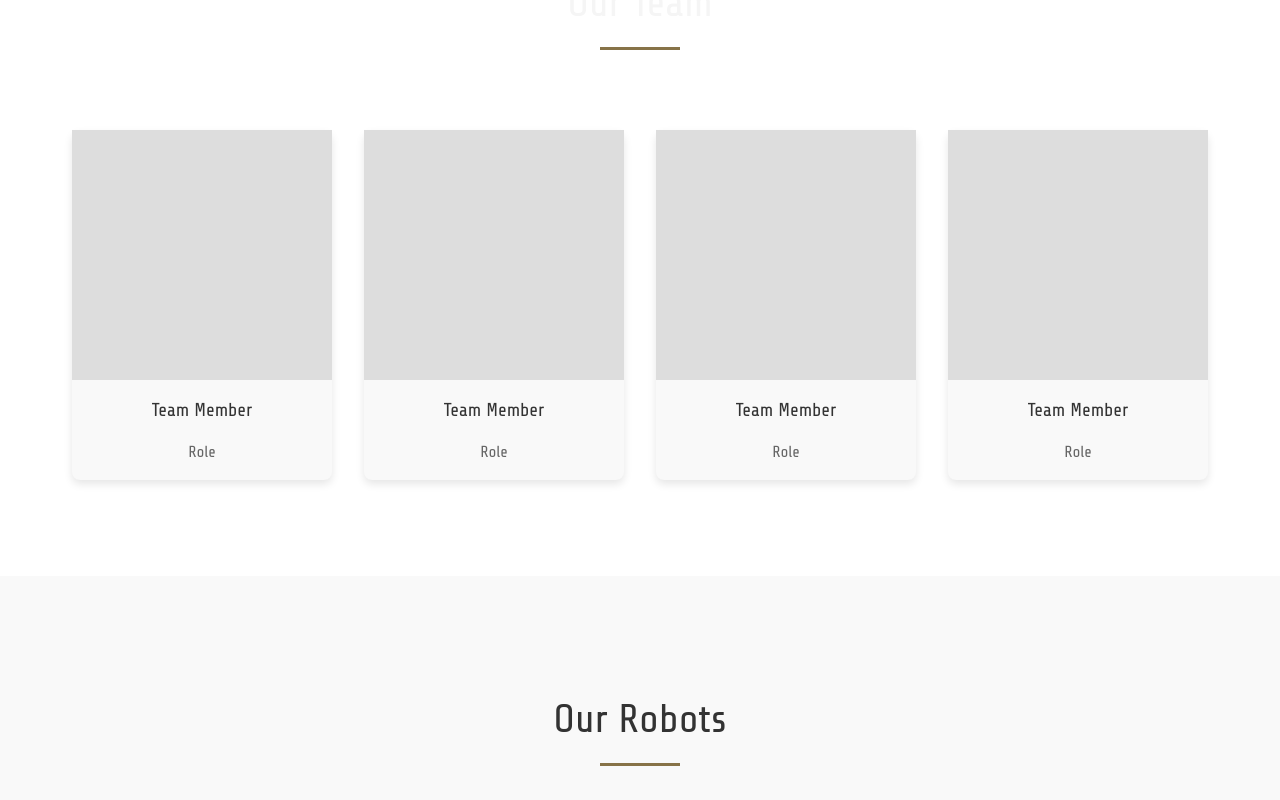
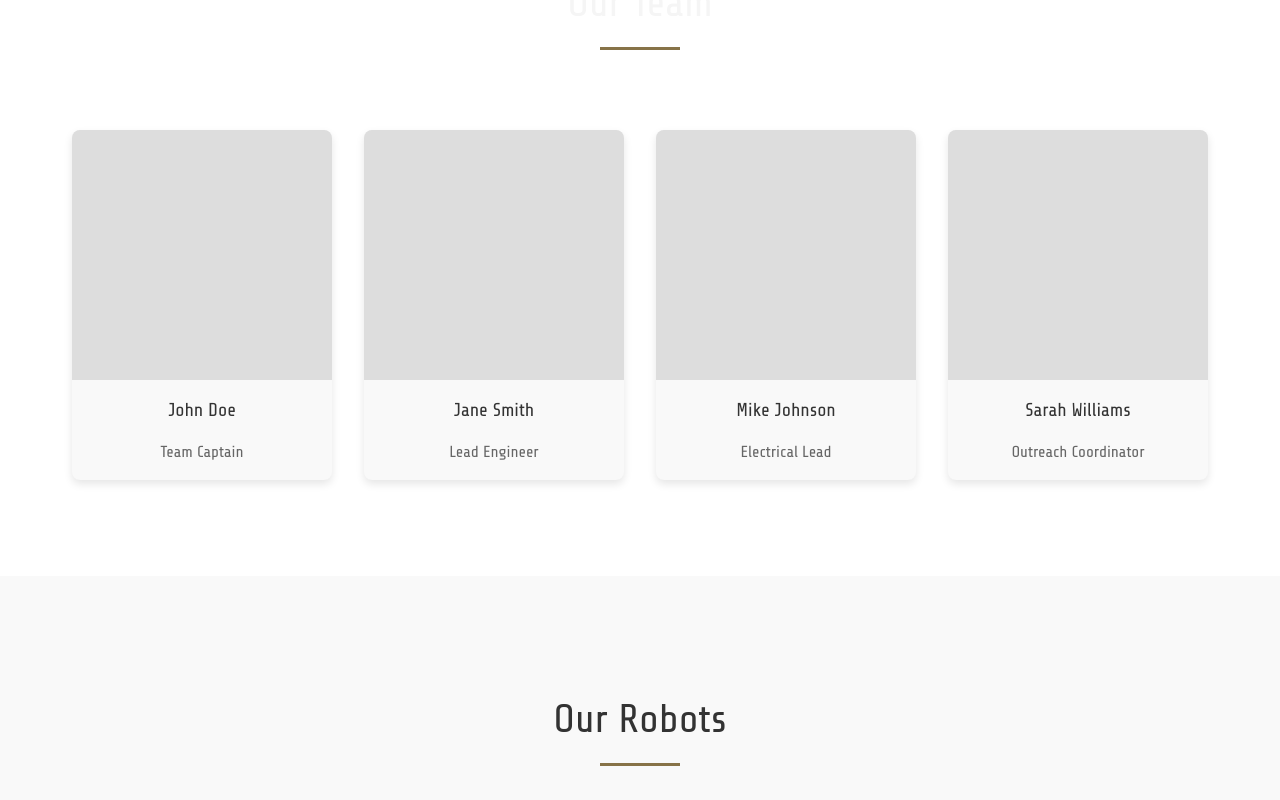
Before and after one commit to frc-desert-storm/frc-desert-storm.github.io, a React (Vite) app: page / in a window 1280 px wide. Shown: the part 1700-2500 px from the top of the page. Built offline with nearby package versions, Linux system fonts and the light colour scheme.

Commit message:
Contact Form points correctly and team bios

```diff
--- a/src/App.css
+++ b/src/App.css
@@ -141,6 +141,7 @@
   width: 100%;
   height: 250px;
   background-color: #ddd;
+  border-radius: 8px 8px 0 0;
 }
 
 .team-member h3 {
@@ -150,6 +151,95 @@
 .team-member p {
   margin-bottom: 1rem;
   color: #666;
+}
+
+.team-member {
+  cursor: pointer;
+}
+
+/* Bio Modal Styles */
+.bio-modal-overlay {
+  position: fixed;
+  top: 0;
+  left: 0;
+  right: 0;
+  bottom: 0;
+  background-color: rgba(0, 0, 0, 0.7);
+  display: flex;
+  justify-content: center;
+  align-items: center;
+  z-index: 1000;
+}
+
+.bio-modal {
+  background-color: white;
+  border-radius: 8px;
+  width: 90%;
+  max-width: 600px;
+  max-height: 90vh;
+  overflow-y: auto;
+  position: relative;
+  padding: 2rem;
+  box-shadow: 0 4px 20px rgba(0, 0, 0, 0.2);
+  margin-left: 20px;
+  margin-right: 20px;
+}
+
+.close-modal {
+  position: absolute;
+  top: 10px;
+  right: 15px;
+  background: none;
+  border: none;
+  font-size: 24px;
+  cursor: pointer;
+  color: #333;
+}
+
+.bio-modal-content {
+  display: flex;
+  flex-direction: row;
+  align-items: flex-start;
+  gap: 2rem;
+  padding-top: 20px; /* Add padding to prevent text from flowing under the close button */
+}
+
+.bio-modal-content h2 {
+  color: #333;
+  margin-top: 0.5rem;
+  margin-bottom: 0.25rem;
+}
+
+.bio-modal-content h3 {
+  color: #333;
+  margin-top: 0;
+  margin-bottom: 0.5rem;
+}
+
+.member-image.large {
+  width: 150px;
+  height: 150px;
+  border-radius: 15px;
+  margin-bottom: 1rem;
+}
+
+.bio-modal-left {
+  display: flex;
+  flex-direction: column;
+  align-items: center;
+  text-align: center;
+  width: 30%;
+}
+
+.bio-modal-right {
+  width: 70%;
+}
+
+.bio-text {
+  margin: 0;
+  line-height: 1.6;
+  color: #333;
+  text-align: left;
 }
 
 /* Projects Section */
@@ -182,6 +272,7 @@
   width: 100%;
   height: 200px;
   background-color: #ddd;
+  border-radius: 8px 8px 0 0;
 }
 
 .project-card h3 {
@@ -221,6 +312,21 @@
   /* Contact section removed and merged into footer */
 }
 
+@media (max-width: 768px) {
+  .bio-modal-content {
+    flex-direction: column;
+    gap: 1rem;
+  }
+
+  .bio-modal-left, .bio-modal-right {
+    width: 100%;
+  }
+
+  .bio-text {
+    margin-top: 1rem;
+  }
+}
+
 @media (max-width: 480px) {
   .hero-content h1 {
     font-size: 2.5rem;
--- a/src/App.tsx
+++ b/src/App.tsx
@@ -1,8 +1,52 @@
 import './App.css'
 import Navbar from './components/Navbar'
 import Contact from './components/Contact'
+import { useState } from 'react'
 
 function App() {
+  const [selectedMember, setSelectedMember] = useState<number | null>(null);
+
+  // Sample team member data with bios
+  const teamMembers = [
+    {
+      id: 1,
+      name: "John Doe",
+      role: "Team Captain",
+      bio: "John has been with Desert Storm for 3 years and specializes in robot programming. He's passionate about STEM education and mentoring younger team members."
+    },
+    {
+      id: 2,
+      name: "Jane Smith",
+      role: "Lead Engineer",
+      bio: "Jane is our mechanical design expert with 4 years of FRC experience. She leads the CAD team and has won multiple design awards in regional competitions."
+    },
+    {
+      id: 3,
+      name: "Mike Johnson",
+      role: "Electrical Lead",
+      bio: "Mike handles all electrical systems and wiring for our robots. He's studying electrical engineering and hopes to work in robotics after graduation."
+    },
+    {
+      id: 4,
+      name: "Sarah Williams",
+      role: "Outreach Coordinator",
+      bio: "Sarah manages our community outreach programs and fundraising efforts. She's passionate about bringing STEM opportunities to underserved communities."
+    }
+  ];
+
+  // Function to open the bio modal
+  const openBioModal = (id: number) => {
+    setSelectedMember(id);
+    // Lock scrolling when modal is open
+    document.body.style.overflow = 'hidden';
+  };
+
+  // Function to close the bio modal
+  const closeBioModal = () => {
+    setSelectedMember(null);
+    // Restore scrolling when modal is closed
+    document.body.style.overflow = '';
+  };
   const scrollToSection = (id: string) => {
     const element = document.getElementById(id);
     if (element) {
@@ -43,17 +87,39 @@ function App() {
         <div className="section-container">
           <h2 className="section-title">Our Team</h2>
           <div className="team-grid">
-            {/* Team member placeholders */}
-            {[1, 2, 3, 4].map((item) => (
-              <div key={item} className="team-member">
+            {teamMembers.map((member) => (
+              <div
+                key={member.id}
+                className="team-member"
+                onClick={() => openBioModal(member.id)}
+              >
                 <div className="member-image"></div>
-                <h3>Team Member</h3>
-                <p>Role</p>
+                <h3>{member.name}</h3>
+                <p>{member.role}</p>
               </div>
             ))}
           </div>
         </div>
       </section>
+
+      {/* Bio Modal */}
+      {selectedMember !== null && (
+        <div className="bio-modal-overlay" onClick={closeBioModal}>
+          <div className="bio-modal" onClick={(e) => e.stopPropagation()}>
+            <button className="close-modal" onClick={closeBioModal}>×</button>
+            <div className="bio-modal-content">
+              <div className="bio-modal-left">
+                <div className="member-image large"></div>
+                <h2>{teamMembers.find(m => m.id === selectedMember)?.name}</h2>
+                <h3>{teamMembers.find(m => m.id === selectedMember)?.role}</h3>
+              </div>
+              <div className="bio-modal-right">
+                <p className="bio-text">{teamMembers.find(m => m.id === selectedMember)?.bio}</p>
+              </div>
+            </div>
+          </div>
+        </div>
+      )}
 
       {/* Projects Section */}
       <section id="projects" className="projects-section">
--- a/src/components/Contact.tsx
+++ b/src/components/Contact.tsx
@@ -25,7 +25,7 @@ const Contact: React.FC = () => {
     setStatusType('sending');
 
     try {
-      const response = await fetch('https://formspree.io/f/mblywlwp', {
+      const response = await fetch('https://formspree.io/f/xovwrklz', {
         method: 'POST',
         headers: {
           'Content-Type': 'application/json'
@@ -60,9 +60,6 @@ const Contact: React.FC = () => {
           <div className="contact-info">
             <h3>Get in Touch</h3>
             <p>Have questions about our team or want to support us? Send us a message and we'll get back to you as soon as possible.</p>
-            <div className="contact-details">
-              <p><strong>Email:</strong> <a href="mailto:contact@10988.org">contact@10988.org</a></p>
-            </div>
           </div>
           <div className="contact-form-container">
             <form onSubmit={handleSubmit} className="contact-form">
```
